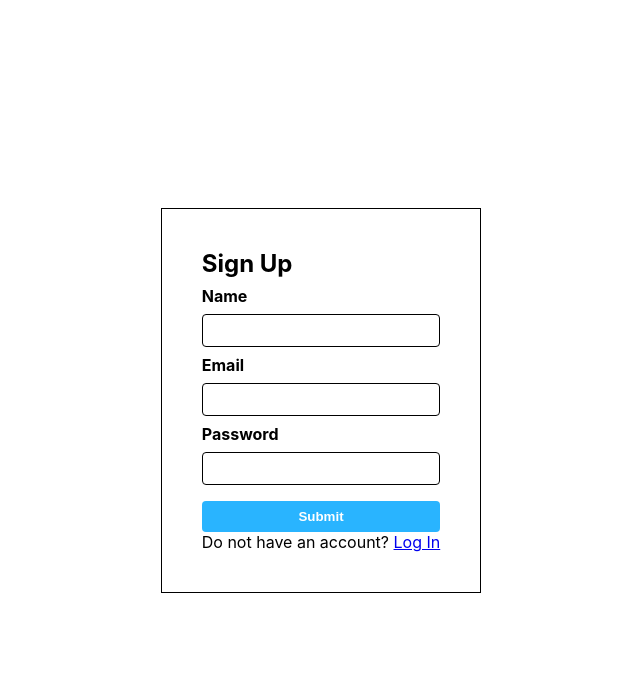
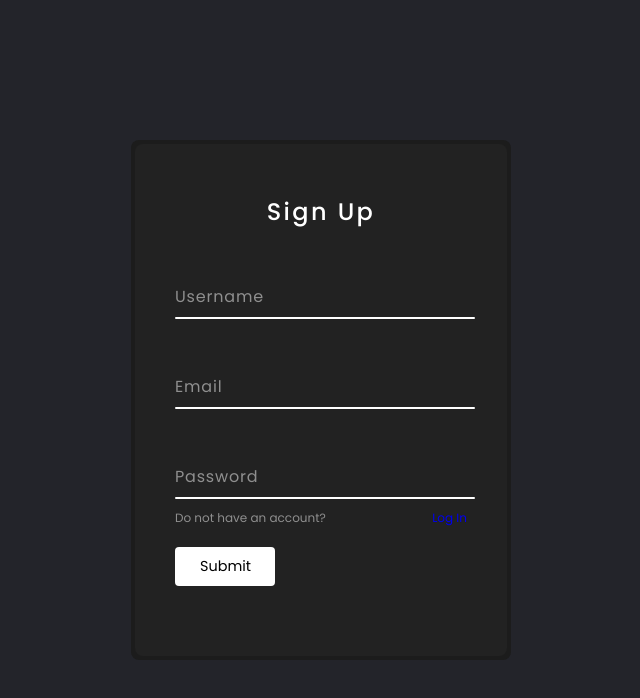
Before and after one commit to akanksha9809/Chat-Application, a React (Create React App) app in the folder client/: page /signup in a window 1280 px wide. Shown: the top 698 px of the page, without its empty margins (319-959 px from the left). Built offline with nearby package versions, Linux system fonts and the light colour scheme.

Commit message:
login, signup frontend

```diff
--- a/client/src/index.css
+++ b/client/src/index.css
@@ -1,19 +1,22 @@
-*{
+@import url("https://fonts.googleapis.com/css2?family=Poppins:wght@400;500;600;700;800;900&display=swap");
+
+* {
   margin: 0;
   padding: 0;
   box-sizing: border-box;
+  font-family: "Poppins", sans-serif;
 }
 
 body {
   margin: 0;
-  font-family: -apple-system, BlinkMacSystemFont, 'Segoe UI', 'Roboto', 'Oxygen',
-    'Ubuntu', 'Cantarell', 'Fira Sans', 'Droid Sans', 'Helvetica Neue',
+  font-family: -apple-system, BlinkMacSystemFont, "Segoe UI", "Roboto", "Oxygen",
+    "Ubuntu", "Cantarell", "Fira Sans", "Droid Sans", "Helvetica Neue",
     sans-serif;
   -webkit-font-smoothing: antialiased;
   -moz-osx-font-smoothing: grayscale;
 }
 
 code {
-  font-family: source-code-pro, Menlo, Monaco, Consolas, 'Courier New',
+  font-family: source-code-pro, Menlo, Monaco, Consolas, "Courier New",
     monospace;
 }
--- a/client/src/pages/login/Login.js
+++ b/client/src/pages/login/Login.js
@@ -2,24 +2,25 @@ import React, { useState } from "react";
 import "./Login.scss";
 import { Link, useNavigate } from "react-router-dom";
 import { axiosClient } from "../../utils/axiosClient";
+import { KEY_ACCESS_TOKEN, setItem } from "../../utils/localStorageManager";
 
 function Login() {
   const [name, setName] = useState("");
   const [email, setEmail] = useState("");
   const [password, setPassword] = useState("");
-  const useNavigate = useNavigate();
+  const navigate = useNavigate();
 
   async function handleSubmit(e) {
     try {
       e.preventDefault();
-      const result = await axiosClient.post("/auth/login", {
+      const response = await axiosClient.post("/auth/login", {
         name,
         email,
         password,
       });
       setItem(KEY_ACCESS_TOKEN, response.result.accessToken);
       navigate("/");
-      console.log(result);
+      console.log(response);
     } catch (error) {
       console.log(error);
     }
@@ -27,37 +28,48 @@ function Login() {
   return (
     <div className="login">
       <div className="login-box">
-        <h2 className="heading">Login</h2>
+        <span className="border-line"></span>
         <form onSubmit={handleSubmit}>
-          <label htmlFor="name">Name</label>
+          <h2 className="heading">Log In</h2>
+
+          <div className="inputBox">
             <input
               type="text"
-            className="name"
-            id="name"
+              required="required"
               onChange={(e) => setName(e.target.value)}
             />
+            <span>Username</span>
+            <i></i>
+          </div>
 
-          <label htmlFor="email">Email</label>
+          <div className="inputBox">
             <input
               type="email"
-            className="email"
-            id="email"
+              required="required"
               onChange={(e) => setEmail(e.target.value)}
             />
+            <span>Email</span>
+            <i></i>
+          </div>
 
-          <label htmlFor="password">Password</label>
+          <div className="inputBox">
             <input
               type="password"
-            className="password"
-            id="password"
+              required="required"
               onChange={(e) => setPassword(e.target.value)}
             />
+            <span>Password</span>
+            <i></i>
+          </div>
 
+          <p className="subheading">
+            Do not have an account?{" "}
+            <Link to="/signup" className="link">
+              Sign Up
+            </Link>
+          </p>
           <input type="submit" className="submit" />
         </form>
-        <p className="subheading">
-          Do not have an account? <Link to="/signup">Sign Up</Link>{" "}
-        </p>
       </div>
     </div>
   );
--- a/client/src/pages/signup/Signup.js
+++ b/client/src/pages/signup/Signup.js
@@ -23,37 +23,48 @@ function Signup() {
   return (
     <div className="signup">
       <div className="signup-box">
+        <span className="border-line"></span>
+        <form onSubmit={handleSubmit}>
           <h2 className="heading">Sign Up</h2>
-        <form onSubmit={handleSubmit}>
-          <label htmlFor="name">Name</label>
+
+          <div className="inputBox">
             <input
               type="text"
-            className="name"
-            id="name"
+              required="required"
               onChange={(e) => setName(e.target.value)}
             />
+            <span>Username</span>
+            <i></i>
+          </div>
 
-          <label htmlFor="email">Email</label>
+          <div className="inputBox">
             <input
               type="email"
-            className="email"
-            id="email"
+              required="required"
               onChange={(e) => setEmail(e.target.value)}
             />
+            <span>Email</span>
+            <i></i>
+          </div>
 
-          <label htmlFor="password">Password</label>
+          <div className="inputBox">
             <input
               type="password"
-            className="password"
-            id="password"
+              required="required"
               onChange={(e) => setPassword(e.target.value)}
             />
+            <span>Password</span>
+            <i></i>
+          </div>
 
+          <p className="subheading">
+            Do not have an account?{" "}
+            <Link to="/login" className="link">
+              Log In
+            </Link>
+          </p>
           <input type="submit" className="submit" />
         </form>
-        <p className="subheading">
-          Do not have an account? <Link to="/login">Log In</Link>
-        </p>
       </div>
     </div>
   );
--- a/client/src/pages/signup/Signup.scss
+++ b/client/src/pages/signup/Signup.scss
@@ -3,39 +3,218 @@
   display: flex;
   justify-content: center;
   align-items: center;
+  background-color: #23242a;
 
   .signup-box {
-      padding: 40px;
-      min-width: 300px;
-      border: 1px solid black;
+    position: relative;
+    width: 380px;
+    height: 520px; //420
+    background-color: #1c1c1c;
+    border-radius: 8px;
+    overflow: hidden;
+
+    // &::before {
+    //   content: "";
+    //   position: absolute;
+    //   top: -50%;
+    //   left: -50%;
+    //   width: 380px;
+    //   height: 520px; //420
+    //   background: linear-gradient(
+    //     0deg,
+    //     transparent,
+    //     transparent,
+    //     #45f3ff,
+    //     #45f3ff,
+    //     #45f3ff
+    //   );
+    //   z-index: 1;
+    //   transform-origin: bottom right;
+    //   animation: animate 6s linear infinite;
+    // }
+
+    // &::after {
+    //   content: "";
+    //   position: absolute;
+    //   top: -50%;
+    //   left: -50%;
+    //   width: 380px;
+    //   height: 520px; //420
+    //   background: linear-gradient(
+    //     0deg,
+    //     transparent,
+    //     transparent,
+    //     #45f3ff,
+    //     #45f3ff,
+    //     #45f3ff
+    //   );
+    //   z-index: 1;
+    //   transform-origin: bottom right;
+    //   animation: animate 6s linear infinite;
+    //   animation-delay: -3s;
+    // }
+
+    // .border-line {
+    //   position: absolute;
+    //   top: 0;
+    //   inset: 0;
+
+    //   &::before {
+    //     content: "";
+    //     position: absolute;
+    //     top: -50%;
+    //     left: -50%;
+    //     width: 380px;
+    //     height: 520px; //420
+    //     background: linear-gradient(
+    //       0deg,
+    //       transparent,
+    //       transparent,
+    //       #ff2770,
+    //       #ff2770,
+    //       #ff2770
+    //     );
+    //     z-index: 1;
+    //     transform-origin: bottom right;
+    //     animation: animate 6s linear infinite;
+    //     animation-delay: -1.5s;
+    //   }
+
+    //   &::after {
+    //     content: "";
+    //     position: absolute;
+    //     top: -50%;
+    //     left: -50%;
+    //     width: 380px;
+    //     height: 520px; //420
+    //     background: linear-gradient(
+    //       0deg,
+    //       transparent,
+    //       transparent,
+    //       #ff2770,
+    //       #ff2770,
+    //       #ff2770
+    //     );
+    //     z-index: 1;
+    //     transform-origin: bottom right;
+    //     animation: animate 6s linear infinite;
+    //     animation-delay: -4.5s;
+    //   }
+    // }
+
+    @keyframes animate {
+      0% {
+        transform: rotate(0deg);
+      }
+      100% {
+        transform: rotate(360deg);
+      }
     }
 
-    label,
-    input {
-      display: block;
-      width: 100%;
+    form {
+      position: absolute; // will be positioned relative to the .signup-box container.
+      inset: 4px; //sets the distance of the form element from all four edges of the .signup-box
+      background-color: #222;
+      padding: 50px 40px;
+      border-radius: 8px;
+      z-index: 2;
+      display: flex;
+      flex-direction: column;
+
+      h2 {
+        color: #fff;
+        font-weight: 500;
+        text-align: center;
+        letter-spacing: 0.1em;
       }
 
-    label {
-      font-weight: bold;
-      padding-block: 8px;
+      .inputBox {
+        position: relative;
+        width: 300px;
+        margin-top: 35px;
+
+        input {
+          position: relative;
+          width: 100%;
+          padding: 20px 10px 10px;
+          background: transparent;
+          outline: none;
+          border: none;
+          box-shadow: none;
+          color: #23242a;
+          font-size: 1em;
+          letter-spacing: 0.05em;
+          transition: 0.5s;
+          z-index: 10;
         }
 
-    input {
-      padding: 8px 16px;
-      border-radius: 4px;
-      border: 1px solid black;
+        span {
+          position: absolute;
+          left: 0;
+          padding: 20px 0px 10px;
+          pointer-events: none; //should not respond to pointer events, such as mouse clicks or hover effects
+          color: #8f8f8f;
+          font-size: 1em;
+          letter-spacing: 0.05em;
+          transition: 0.5s;
         }
 
-    .submit {
-      background-color: #29b4ff;
-      color: white;
-      border: none;
-      margin-top: 16px;
-      font-weight: bold;
+        //with the sibling combinator (~)
+        //styles for the span element when the input is valid
+        input:valid ~ span,
+        input:focus ~ span {
+          color: #fff;
+          font-size: 0.75em;
+          transform: translateY(-34px);
         }
 
-    .submit:hover {
-      background-color: #294dde;
+        i {
+          position: absolute;
+          left: 0;
+          bottom: 0;
+          width: 100%;
+          height: 2px;
+          background: #fff;
+          border-radius: 4px;
+          overflow: hidden;
+          transition: 0.5s;
+          pointer-events: none;
+        }
+        input:valid ~ i,
+        input:focus ~ i {
+          height: 44px;
         }
       }
+    }
+
+    input[type="submit"] {
+      border: none;
+      outline: none;
+      padding: 9px 25px;
+      background-color: #fff;
+      cursor: pointer;
+      font-size: 0.9em;
+      border-radius: 4px;
+      font-size: 600;
+      width: 100px;
+      margin-top: 10px;
+    }
+
+    p {
+      display: flex;
+      justify-content: space-between;
+      margin: 10px 0px;
+      font-size: 0.75em;
+      color: #8f8f8f;
+      text-decoration: none;
+
+      .link {
+        text-decoration: none;
+
+        &:visited {
+          color: white;
+        }
+      }
+    }
+  }
+}
```
Also changed, not shown: client/src/pages/login/Login.scss (+202 -22 lines). Lines whose indentation alone changed are shown as unchanged.
